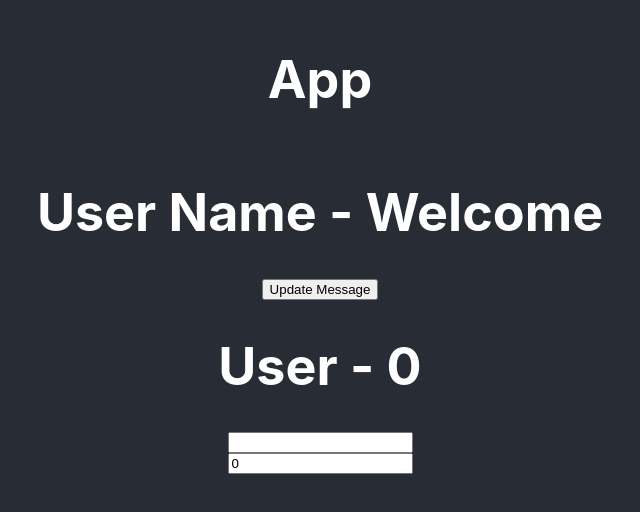
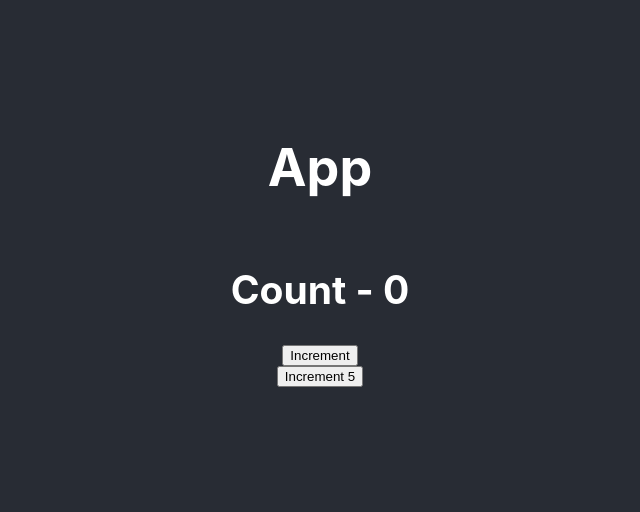
Before and after one commit to akshaya-biswal/my-app-ts, a React (Create React App) app: page / in a window 1280 px wide. Shown: the part 156-668 px from the top of the page, without its empty margins (320-960 px from the left). Built offline with nearby package versions, Linux system fonts and the light colour scheme.

Commit message:
useState

```diff
--- a/src/App.tsx
+++ b/src/App.tsx
@@ -1,16 +1,18 @@
 import "./App.css";
-import User from "./components/User";
-import Message from "./components/Message";
-import { useState } from "react";
+// import User from "./components/User";
+// import Message from "./components/Message";
+// import { useState } from "react";
+import Count from "./components/Count";
 
 const App = () => {
-  const [data, setData] = useState({ name: "", age: 0 });
+  // const [data, setData] = useState({ name: "", age: 0 });
 
   return (
     <div className="App">
       <h1>App</h1>
-      <Message />
-      <User data={data} setData={setData} />
+      <Count />
+      {/* <Message />
+      <User data={data} setData={setData} /> */}
     </div>
   );
 };
--- /dev/null
+++ b/src/components/Count.tsx
@@ -0,0 +1,21 @@
+import { useState } from "react";
+
+const Count = () => {
+  const [count, setCount] = useState(0);
+
+  const handleIncrement5 = () => {
+    for (let i = 0; i < 5; i++) {
+      setCount((prv) => prv + 1);
+    }
+  };
+
+  return (
+    <>
+      <h2>Count - {count}</h2>
+      <button onClick={() => setCount(count + 1)}> Increment </button>
+      <button onClick={handleIncrement5}>Increment 5</button>
+    </>
+  );
+};
+
+export default Count;
```
